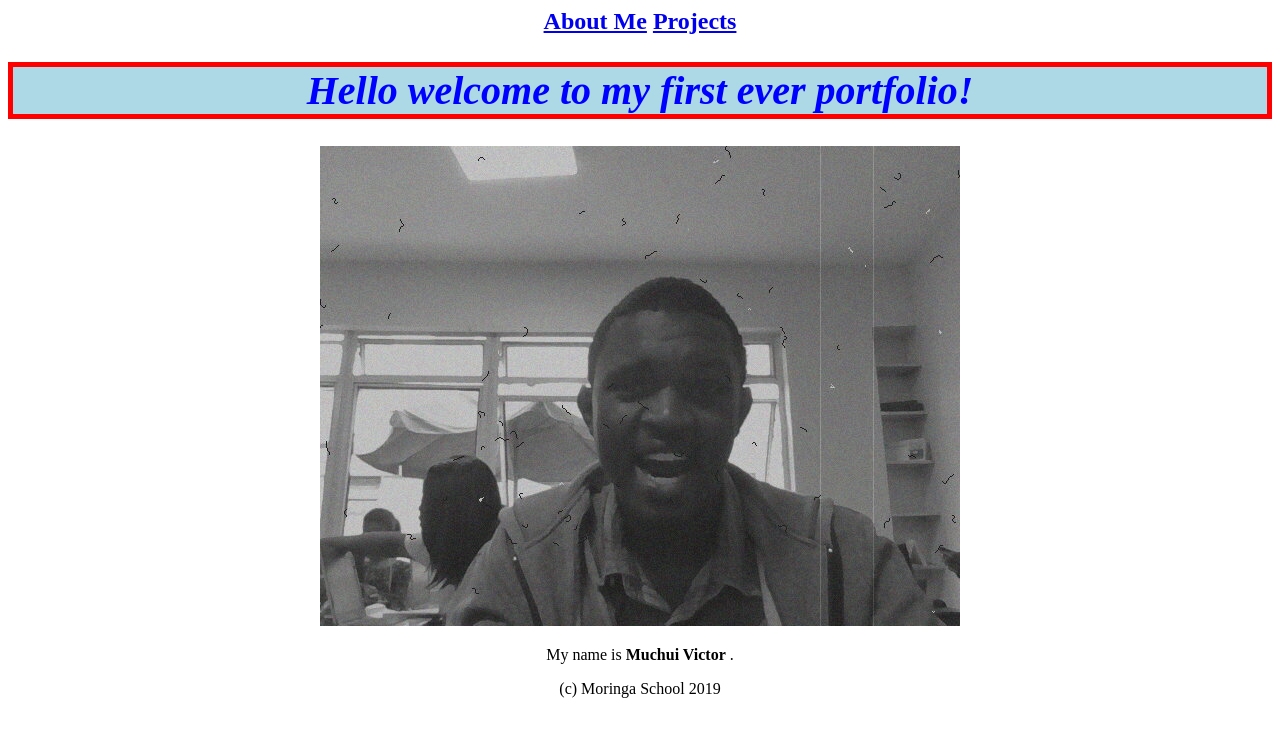
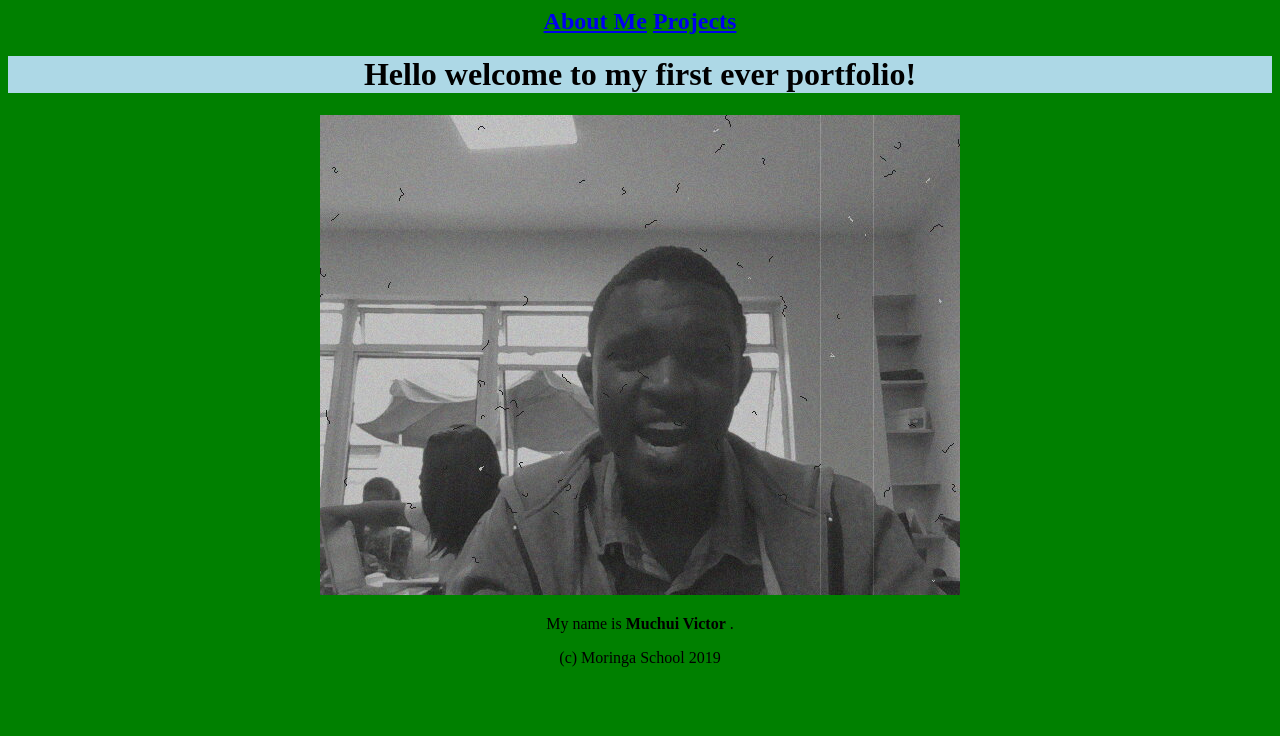
Before and after one commit to vmuchui/muchui-portfolio, a plain HTML site: page index.html in a window 1280 px wide. Drawn offline with Linux system fonts and the light colour scheme.

Commit message:
this commit adds modified aboutme file

```diff
--- /dev/null
+++ b/css/aboutme.css
@@ -0,0 +1,8 @@
+body{
+  text-align: center;
+}
+h1{
+  font-family: sans-serif;
+  font-weight: bolder;
+  background-color: green;
+}
--- a/css/styles.css
+++ b/css/styles.css
@@ -1,20 +1,5 @@
 body{
   text-align: center;
-<<<<<<< HEAD
-  background: #00ff00;
-}
-h1{
-  border-style: solid;
-  border-width: 5px;
-  border-color: red;
-  background-color: lightblue;
-  font-style: italic;
-  font-size: 40px;
-  color: blue;
-}
-.navigate{
-  font-size: 24px;
-=======
   background-color: green;
 
 }
@@ -25,5 +10,8 @@ h1{
 h1{
   background-color: lightblue;
 
->>>>>>> thaswassup
 }
+.logo{
+  width: 32px;
+  height: 32px;
+}
```
